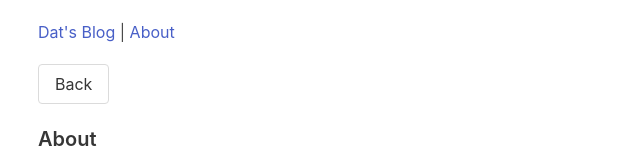
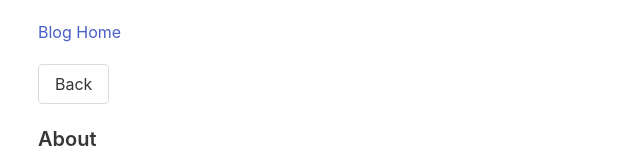
Before and after one commit to datchung/blog-experiment, a React app: page /blog/about in a window 1280 px wide. Shown: the top 160 px of the page, without its empty margins (177-817 px from the left). Built offline with nearby package versions, Linux system fonts and the light colour scheme; what redux-immutable-state-invariant would draw is missing.

Commit message:
Update header

```diff
--- a/src/Components/Common/Header.js
+++ b/src/Components/Common/Header.js
@@ -6,13 +6,13 @@ const Header = () => {
   const activeStyle = { color: "#F15B2A" };
   return (
     <nav>
-      <NavLink to="/" activeStyle={activeStyle} exact>
-        {T.t("appTitle")}
+      <NavLink to="/blog" activeStyle={activeStyle} exact>
+        {T.t("blogHome")}
       </NavLink>
-      {" | "}
+      {/* {" | "}
       <NavLink to="/about" activeStyle={activeStyle}>
         {T.t("about")}
-      </NavLink>
+      </NavLink> */}
     </nav>
   );
 };
--- a/src/Localization/strings_en.js
+++ b/src/Localization/strings_en.js
@@ -18,6 +18,7 @@ export default {
   "recordDeleted": "Record deleted",
 
   // Custom
+  "blogHome": "Blog Home",
   "appTitle": "Dat's Blog",
   "recordsTitle": "Records",
   "records": "records",
```
Also changed, not shown: 2 other files (tests, documents, lock files or other folders).
